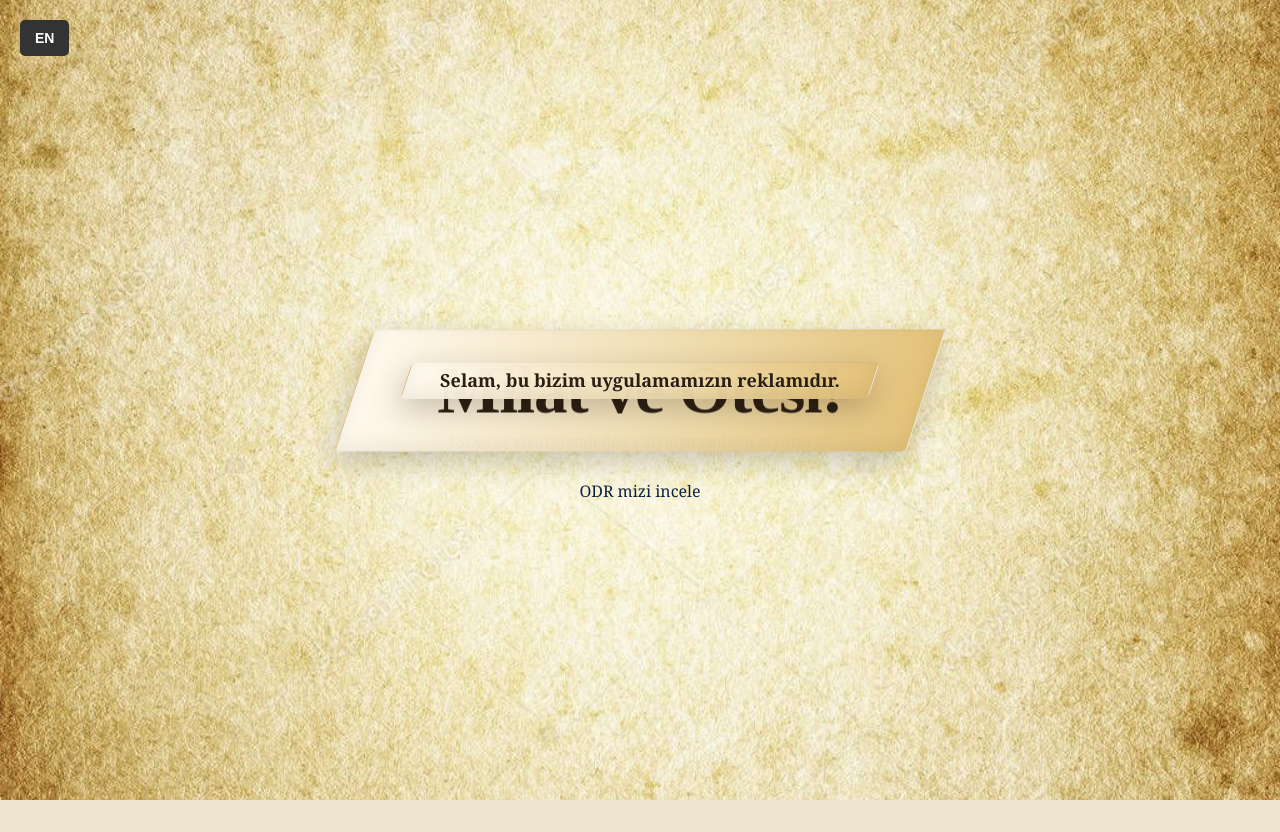
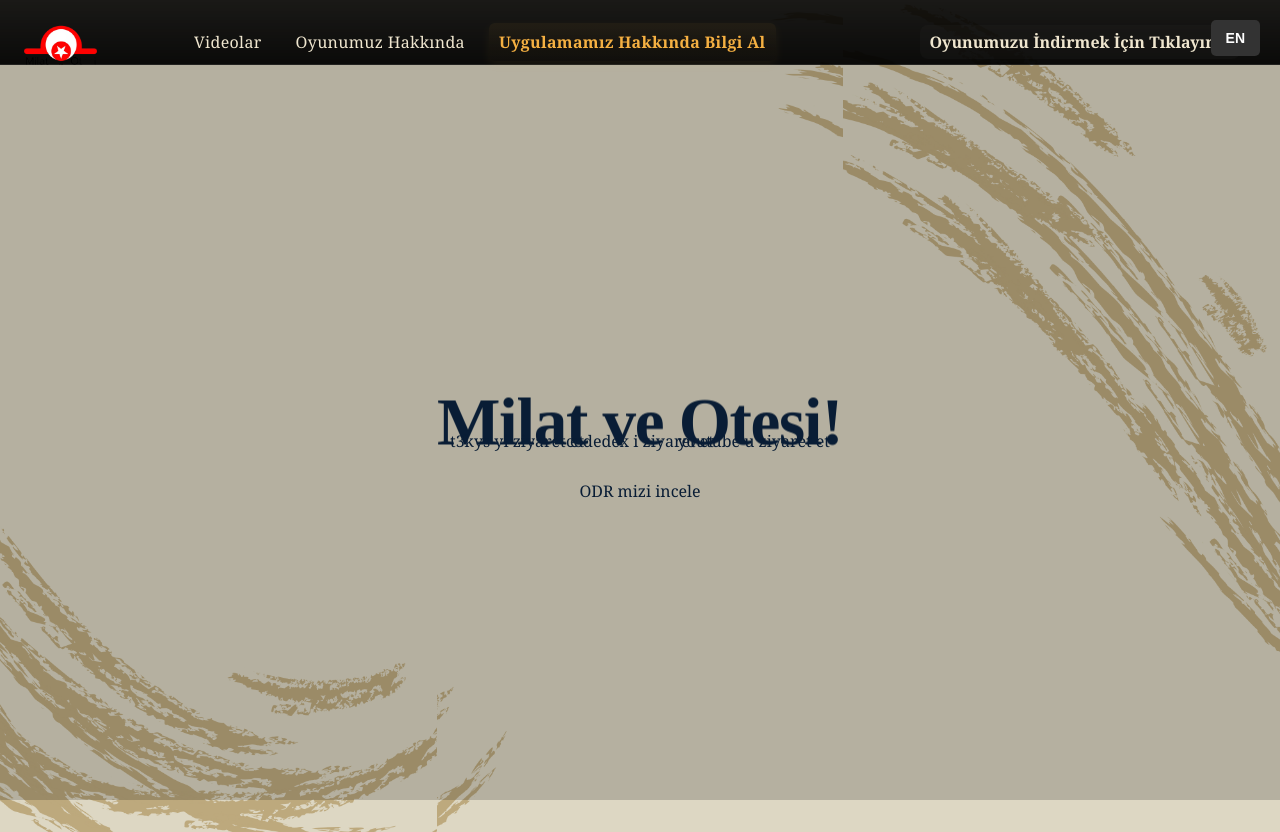
Before and after one commit to koraycik/milat-ve-otesi, a plain HTML site: page index.html in a window 1280 px wide. Before the commit the page ends 800 px from the top, so only its background shows below. Drawn offline with Linux system fonts and the light colour scheme.

Commit message:
Details
some details

```diff
--- a/index.html
+++ b/index.html
@@ -1,16 +1,32 @@
 <!DOCTYPE html>
 <html lang="tr">
+
 <head>
     <meta charset="UTF-8">
     <meta name="viewport" content="width=device-width, initial-scale=1.0">
     <title>How re u</title>
     <link rel="stylesheet" href="style.css">
     <script src="script.js" defer></script>
+    <link rel="icon" type="image/png" href="images/logo.png">
 </head>
 <body>
-    <button id="lang-btn" class="lang-button">EN/TR</button>
+    <header class="topbar">
+        <div class="topbar-inner">
+            <a href="index.html" class="logo"><img src="images/logo.png" alt="Milat ve Ötesi"></a>
+            <button id="lang-btn" class="lang-button">EN/TR</button>
+
+            <nav class="main-nav" role="navigation" aria-label="Ana Menü">
+                <a class="nav-item" href="#" data-en="Videos" data-tr="Videolar">Videolar</a>
+                <a class="nav-item" href="#" data-en="About Our Game" data-tr="Oyunumuz Hakkında">Oyunumuz Hakkında</a>
+                <a class="nav-item special" href="https://cdn.t3kys.com/media/uploads/2026/03/25/9LLbDLoVXRZu5hXJUdcEoVjxTZJnLpds.pdf" target="_blank" data-en="About Our App" data-tr="Uygulamamız Hakkında Bilgi Al">Uygulamamız Hakkında Bilgi Al</a>
+            </nav>
+
+            <div class="top-actions">
+                <a class="user" href="#" data-en="Click for Download Our Game" data-tr="Oyunumuzu İndirmek İçin Tıklayınız">Oyunumuzu İndirmek İçin Tıklayınız</a>
+            </div>
+        </div>
+    </header>
     <h1 id="cake" class="parallelogram">Milat ve Otesi!</h1>
-    <p id="aa" class="parallelogram" data-en="Hi, it's add of our application!" data-tr="Selam, bu bizim uygulamamızın reklamıdır.">Selam, bu bizim uygulamamızın reklamıdır.</p>
     <a class="nav-link" id="first" target="_blank" href="https://t3kys.com/tr/accounts/login/?next=/tr/" data-en="visit t3kys" data-tr="t3kys yi ziyaret et">t3kys yi ziyaret et</a>
     <a class="sec-link" id="sec" target="_blank" href="https://www.youtube.com/" data-en="visit youtube" data-tr="youtube u ziyaret et">youtube u ziyaret et</a>
     <a class="third-link" id="in-mid" target="_blank" href="https://www.codedex.io/home" data-en="visit codedex" data-tr="codedex i ziyaret et">codedex i ziyaret et</a>
--- a/style.css
+++ b/style.css
@@ -6,9 +6,17 @@
     --muted: #274156;
     --heading-font: "Cormorant Garamond", serif;
     --body-font: "Libre Baskerville", Georgia, serif;
+    --topbar-height: 64px;
+    --page-bg: #efe3c0; /* sayfa arka planı (tek renk) */
+    /* üst çubuk: siyah ama sayfaya uyumlu görünmesi için yarı saydam tonlar */
+    --topbar-bg: rgba(0,0,0,0.86);
+    --topbar-bg-2: rgba(0,0,0,0.94);
+    --topbar-text: #efe6cf; /* üst çubukta kullanılacak açık antika metin rengi */
 }
-/*#*/
-/* Google Fonts: tarih / antika his için başlık ve metin fontları */
+/* Tüm bağlantıların altı çizgili görünmesini engelle */
+a, a:link, a:visited, a:hover, a:active, a:focus {
+    text-decoration: none;
+}
 @import url('https://fonts.googleapis.com/css2?family=Cormorant+Garamond:wght@400;700&family=Libre+Baskerville:wght@400;700&display=swap');
 
 html, body {
@@ -17,16 +25,22 @@ html, body {
     font-family: var(--body-font);
     -webkit-font-smoothing: antialiased;
     -moz-osx-font-smoothing: grayscale;
-    background-color: #efe4cf;
-    background-image: url("images-bg.jpg");
-    background-size: cover;
-    background-position: center center;
-    background-repeat: no-repeat;
-    background-attachment: fixed;
+    background: var(--page-bg) url("images/bg.png") center/cover no-repeat fixed;
+    color: var(--text);
     display: flex;
     align-items: center;
     justify-content: center;
     color: var(--text);
+}
+    body::after {
+        content: "";
+        position: fixed;
+        inset: 0;
+        background: rgba(0,0,0,0.18); /* metin kontrastı için isteğe göre 0.12-0.35 arası ayarla */
+        pointer-events: none;
+    }
+body{
+    padding-top: var(--topbar-height);
 }
 .container {
     width: calc(100% - 48px);
@@ -57,47 +71,6 @@ h1 {
     display: inline-block;
     transform-origin: center;
     animation: popIn 600ms cubic-bezier(.2,.9,.3,1) forwards, floatY 3s ease-in-out 800ms infinite;
-}
-
-/* Paralelkenar arka plan - başlık ve açıklama için */
-.parallelogram {
-    position: relative;
-    display: inline-block;
-    padding: 0.36em 1.0em; /* metin çevresinde boşluk */
-    color: #2b1f12; /* koyu antika kahverengi */
-    z-index: 1;
-    font-weight: 600;
-    text-shadow: 0 1px 0 rgba(255,255,255,0.25); /* hafif kabartma hissi */
-}
-.parallelogram::before {
-    content: "";
-    position: absolute;
-    top: 0;
-    bottom: 0;
-    left: -16px; /* sola taşma, eğik kenar için */
-    right: -16px; /* sağa taşma */
-    /* Daha belirgin, parşömen / antika tonları + hafif doku */
-    background:
-        linear-gradient(90deg, rgba(255,249,238,0.98) 0%, rgba(241,224,182,0.98) 50%, rgba(227,193,120,0.98) 100%),
-        repeating-linear-gradient(0deg, rgba(0,0,0,0.03) 0 1px, transparent 1px 18px);
-    transform: skewX(-18deg);
-    transform-origin: left center;
-    z-index: -1;
-    border-radius: 6px;
-    box-shadow: 0 10px 28px rgba(30,20,10,0.22), inset 0 -6px 18px rgba(0,0,0,0.06);
-    border: 1px solid rgba(34,28,18,0.06);
-}
-
-/* Küçük ekranlarda paralelkenarı tam genişlik yapmak */
-@media (max-width:600px) {
-    .parallelogram {
-        display: inline-block;
-        padding: 0.28em 0.6em;
-    }
-    .parallelogram::before {
-        left: -10px;
-        right: -10px;
-    }
 }
 
 @keyframes popIn {
@@ -204,7 +177,7 @@ a.nav-link, a.sec-link, a.third-link, a.fourth-link {
 .lang-button {
     position: fixed;
     top: 20px;
-    left: 20px;
+    right: 20px;
     padding: 10px 15px;
     font-size: 14px;
     font-weight: bold;
@@ -220,3 +193,148 @@ a.nav-link, a.sec-link, a.third-link, a.fourth-link {
 .lang-button:hover {
     background-color: #f99c28;
 }
+
+/* Topbar */
+.topbar {
+    position: fixed;
+    top: 0;
+    left: 0;
+    right: 0;
+    width: 100%;
+    height: var(--topbar-height);
+    z-index: 1200;
+    /* Sayfa arka planından bir tık daha koyu, hafif gradyan */
+    /* yarı saydam siyah gradyan; arka planın tonuyla uyumlu olur */
+    background: linear-gradient(180deg, var(--topbar-bg) 0%, var(--topbar-bg-2) 100%);
+    border-bottom: 1px solid rgba(255,255,255,0.04);
+    color: var(--topbar-text);
+}
+
+.topbar-inner {
+    height: 100%;
+    max-width: 1200px;
+    margin: 0 auto;
+    padding: 10px 20px;
+    display: flex;
+    align-items: center;
+    gap: 18px;
+}
+
+/* logo */
+.logo img {
+    position: absolute;
+    top: 2px;
+    left: 20px;
+    height: 81px;
+    display: block;
+}
+
+/* menü (ortalanmış) */
+.main-nav {
+    display: flex;
+    gap: 14px;
+    align-items: center;
+    justify-content: center;
+    flex: 1 1 auto; /* ortada yer kaplasın */
+}
+
+.nav-item {
+    color: var(--topbar-text);
+    text-decoration: none;
+    padding: 8px 10px;
+    border-radius: 6px;
+    font-weight: 500;
+    transition: background .14s ease, color .12s ease, transform .08s ease;
+    letter-spacing: 0.02em;
+}
+
+    .nav-item:hover, .nav-item:focus,
+    .top-actions:hover, .top-actions:focus {
+        background: rgba(255,255,255,0.03);
+        color: #fff;
+        transform: translateY(-2px);
+    }
+
+    /* vurgu butonu */
+    .nav-item.special {
+        color: #f5b042;
+        font-weight: 700;
+        background: linear-gradient(180deg, rgba(245,180,66,0.06), rgba(245,180,66,0.02));
+        box-shadow: 0 4px 10px rgba(245,180,66,0.06);
+    }
+
+/* sağ araçlar */
+.top-actions {
+    display: flex;
+    gap: 10px;
+    align-items: center;
+    justify-content: flex-end;
+    text-decoration: none;
+}
+
+.icon-btn {
+    background: transparent;
+    border: none;
+    color: var(--topbar-text);
+    padding: 6px 8px;
+    border-radius: 6px;
+    cursor: pointer;
+}
+
+    .icon-btn:hover {
+        background: rgba(255,255,255,0.03);
+        transform: translateY(-2px);
+    }
+.user {
+    display: inline-block;
+    padding: 6px 10px;
+    border-radius: 8px;
+    background: rgba(255,255,255,0.02);
+    color: var(--topbar-text);
+    font-weight: 600;
+}
+
+/* Kısa eylem linki (top-actions içindeki) - nav-item ile uyumlu ama daha küçük */
+.nav-action {
+    display: inline-block;
+    padding: 6px 10px;
+    border-radius: 6px;
+    background: linear-gradient(180deg, rgba(255,255,255,0.02), rgba(255,255,255,0.01));
+    color: var(--topbar-text);
+    text-decoration: none;
+    font-weight: 600;
+    transition: transform .08s ease, background .12s ease;
+}
+.nav-action:hover, .nav-action:focus {
+    transform: translateY(-2px);
+    background: rgba(255,255,255,0.03);
+}
+
+/* Daha özgün dokunuş: küçük ikonlara hafif parşömen kenarı (ince) */
+.top-actions .icon-btn {
+    position: relative;
+}
+.top-actions .icon-btn::before {
+    content: "";
+    position: absolute;
+    inset: -4px;
+    border-radius: 6px;
+    background: linear-gradient(90deg, rgba(255,249,238,0.96), rgba(241,224,182,0.96));
+    opacity: 0.06;
+    z-index: -1;
+}
+
+/* responsive: küçük ekranlarda menüyü gizle, sağ/sol düğmeler kalır */
+@media (max-width: 840px) {
+    .main-nav {
+        display: none;
+    }
+    /* veya hamburger yap */
+    .topbar-inner {
+        justify-content: space-between;
+    }
+
+    .logo img {
+        height: 32px;
+    }
+}
```
Also changed, not shown: images-bg.jpg (deleted), images/bg.png (added), images/logo.png (added).
